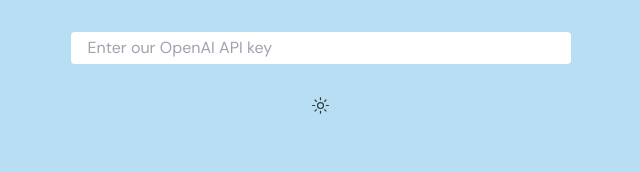
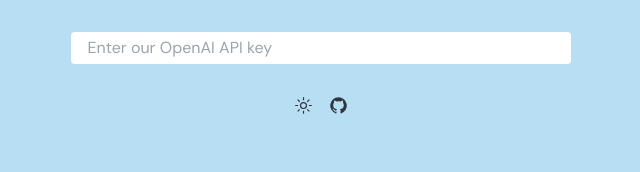
Before and after one commit to mys1024/chatgpt-with-key, a Vue app: page / in a window 1280 px wide. Shown: the top 172 px of the page, without its empty margins (319-959 px from the left). Built offline with nearby package versions, Linux system fonts and the light colour scheme; a web font is replaced by a local one.

Commit message:
feat: github repo url

```diff
--- a/src/App.vue
+++ b/src/App.vue
@@ -1,12 +1,10 @@
 <script setup lang="ts">
-import ThemeSwitch from '~/components/ThemeSwitch.vue'
+import Footer from '~/components/Footer.vue'
 </script>
 
 <template>
   <div px-4 py-8>
     <RouterView />
-    <footer text-center>
-      <ThemeSwitch mt-8 />
-    </footer>
+    <Footer text-center mt-8 />
   </div>
 </template>
--- /dev/null
+++ b/src/components/Footer.vue
@@ -0,0 +1,19 @@
+<script lang="ts" setup>
+import { useAppStore } from '~/stores/app'
+
+const appStore = useAppStore()
+</script>
+
+<template>
+  <footer>
+    <button icon-btn mx-2 outline-none @click="appStore.toggleDark()">
+      <div i="carbon-sun dark:carbon-moon" />
+    </button>
+    <a
+      icon-btn mx-2
+      href="https://github.com/mys1024/chatgpt-with-key"
+    >
+      <div i-carbon-logo-github />
+    </a>
+  </footer>
+</template>
--- a/src/components/ThemeSwitch.vue
+++ /dev/null
@@ -1,11 +0,0 @@
-<script lang="ts" setup>
-import { useAppStore } from '~/stores/app'
-
-const appStore = useAppStore()
-</script>
-
-<template>
-  <button icon-btn mx-2 outline-none @click="appStore.toggleDark()">
-    <div i="carbon-sun dark:carbon-moon" />
-  </button>
-</template>
```
Also changed, not shown: 1 other file (tests, documents, lock files or other folders).
